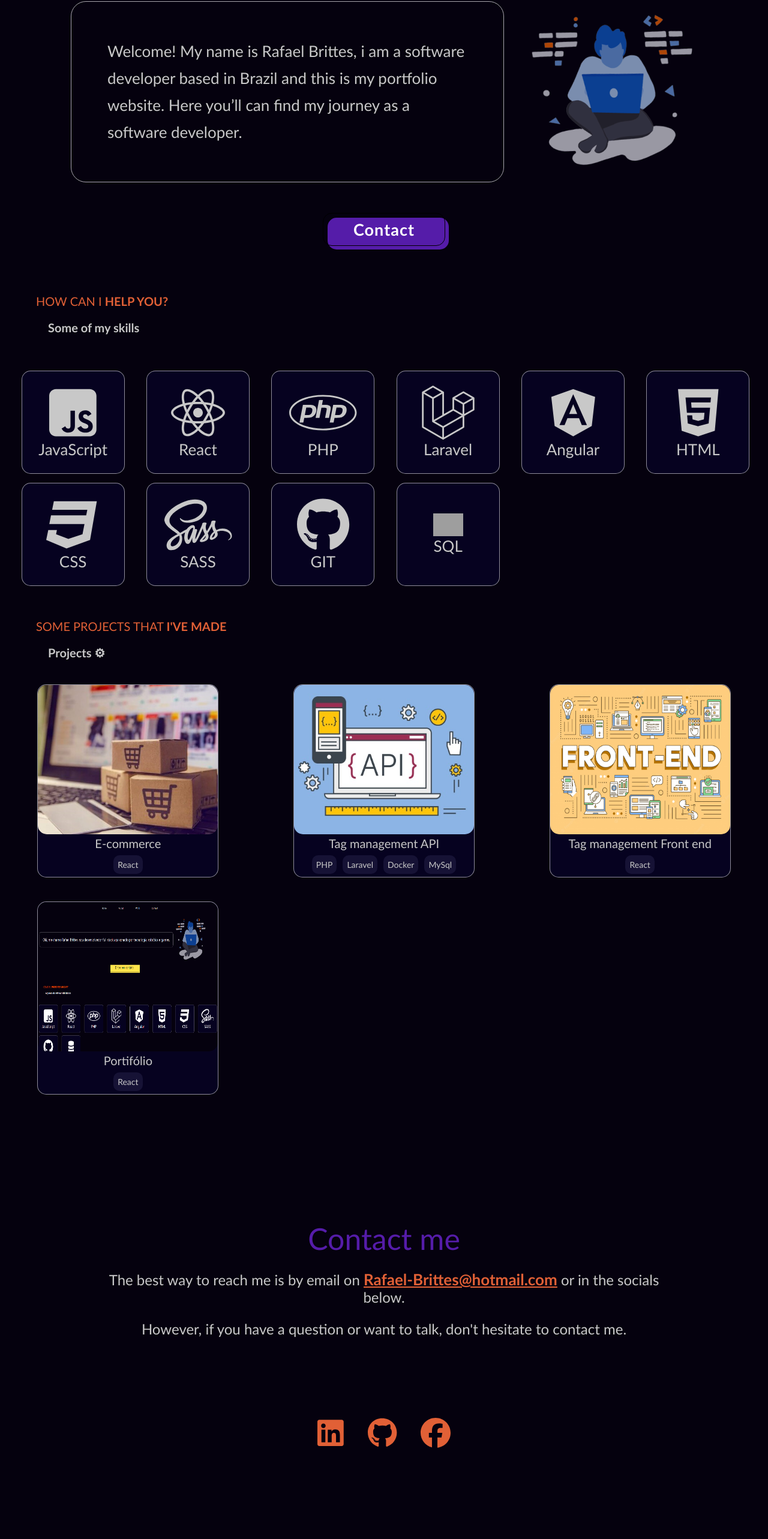
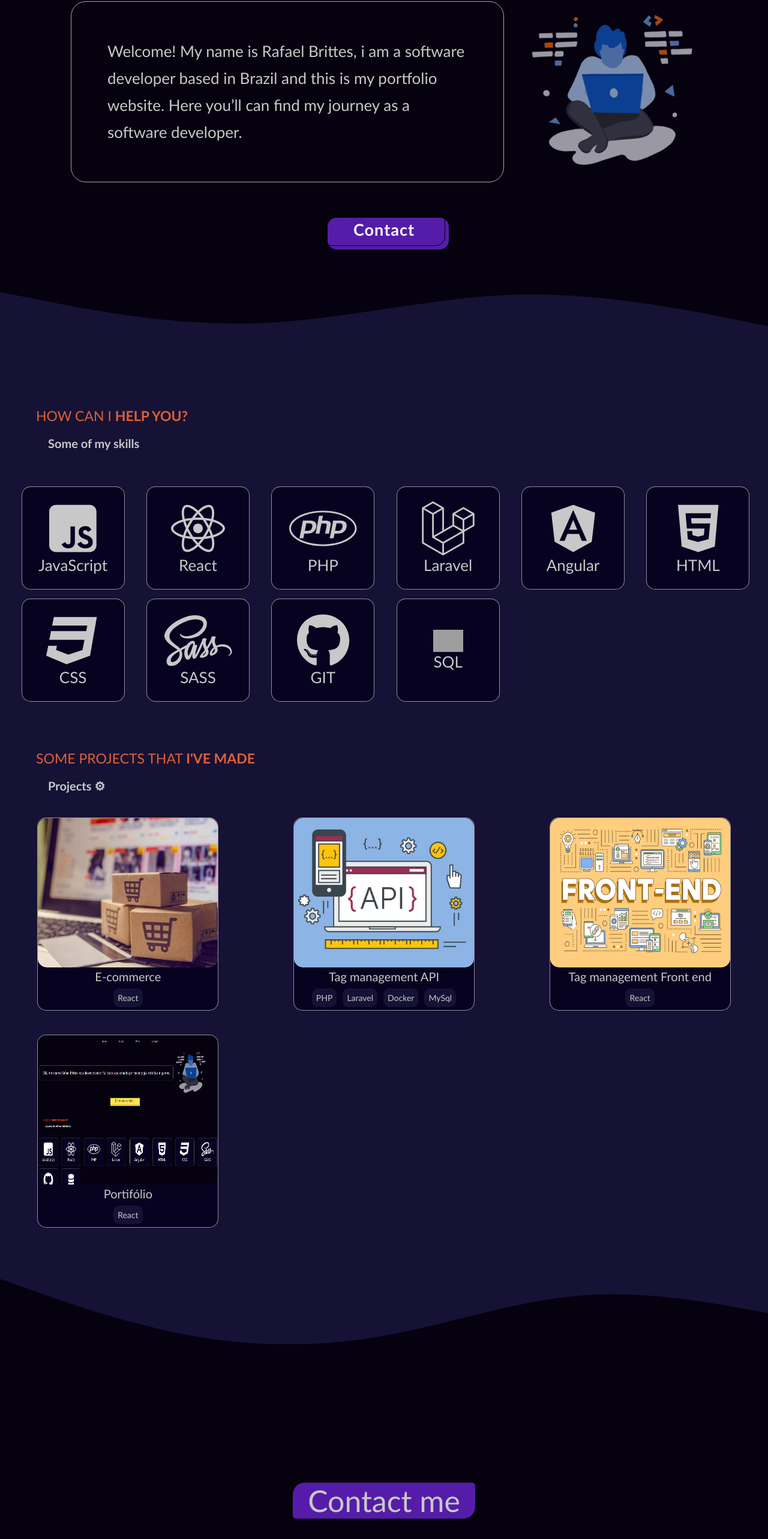
Before and after one commit to RafaelBrittes/RafaelBrittes.github.io, a React (Create React App) app: page / in a window 1280 px wide. Shown: the part 203-2769 px from the top of the page at 60% size. Built offline with nearby package versions, Linux system fonts and the light colour scheme; grey boxes are pictures that could not be loaded.

Commit message:
waves and contact changed

```diff
--- a/src/components/contact/contact.styles.jsx
+++ b/src/components/contact/contact.styles.jsx
@@ -1,6 +1,8 @@
 import styled from "styled-components";
 
 export const ContactComponent = styled.div`
+  display: flex;
+  flex-direction: column;
   text-align: center;
   font-size: 24px;
   color: ${(props) => props.theme.textWhiteCollor};
@@ -10,10 +12,16 @@ export const ContactComponent = styled.div`
   }
 
   h3 {
+    align-self: center;
     font-weight: 500;
     font-size: 50px;
-    margin: 0px;
-    color: ${(props) => props.theme.lightPurple};
+    padding: 0px 25px;
+    color: ${(props) => props.theme.textWhiteCollor};
+    background-color: ${(props) => props.theme.lightPurple};
+    border-radius: 20px 5px 20px 5px;
+    @media (max-width: 560px) {
+      font-size: 40px;
+    }
   }
 
   a {
@@ -35,7 +43,7 @@ export const IconsDiv = styled.div`
     :hover {
       filter: invert(0.9) sepia(1) hue-rotate(1deg) saturate(7) brightness(2);
     }
-    @media (max-width: 360px){
+    @media (max-width: 360px) {
       padding: 17px;
       margin-top: 50px;
     }
--- a/src/components/home/home.component.jsx
+++ b/src/components/home/home.component.jsx
@@ -66,9 +66,9 @@ function Home() {
       <NavBar />
       <Hero id="#hero">
         <p>
-          Welcome! My name is Rafael Brittes, i am a software developer based in Brazil and this
-          is my portfolio website. Here you’ll can find my journey as a software
-          developer.
+          Welcome! My name is Rafael Brittes, i am a software developer based in
+          Brazil and this is my portfolio website. Here you’ll can find my
+          journey as a software developer.
         </p>
         <img src={heroImg} alt="Dev" />
       </Hero>
@@ -76,6 +76,16 @@ function Home() {
       <ContactButton>
         <a href="#contact">Contact</a>
       </ContactButton>
+
+      <Svg>
+        <svg xmlns="http://www.w3.org/2000/svg" viewBox="0 0 1440 320">
+          <path
+            fill="#161235"
+            fill-opacity="1"
+            d="M0,64L80,80C160,96,320,128,480,122.7C640,117,800,75,960,69.3C1120,64,1280,96,1360,112L1440,128L1440,320L1360,320C1280,320,1120,320,960,320C800,320,640,320,480,320C320,320,160,320,80,320L0,320Z"
+          ></path>
+        </svg>
+      </Svg>
 
       <SideText id="skills">
         <h4>
@@ -102,6 +112,16 @@ function Home() {
         ))}
       </ProjectsContainer>
 
+      <Svg>
+        <svg xmlns="http://www.w3.org/2000/svg" viewBox="0 0 1440 320">
+          <path
+            fill="#161235"
+            fill-opacity="1"
+            d="M0,96L60,117.3C120,139,240,181,360,202.7C480,224,600,224,720,202.7C840,181,960,139,1080,128C1200,117,1320,139,1380,149.3L1440,160L1440,0L1380,0C1320,0,1200,0,1080,0C960,0,840,0,720,0C600,0,480,0,360,0C240,0,120,0,60,0L0,0Z"
+          ></path>
+        </svg>
+      </Svg>
+
       <section id="contact">
         <Contact />
       </section>
--- a/src/components/home/home.styles.jsx
+++ b/src/components/home/home.styles.jsx
@@ -98,10 +98,11 @@ export const ContactButton = styled.div`
 `;
 
 export const SideText = styled.div`
-  margin-left: 60px;
+  padding: 25px 0px 0px 60px;
   color: ${(props) => props.theme.strongOrange};
-  font-size: 20px;
+  background-color: #161235;
   h4 {
+    font-size: 23px;
     font-weight: 400;
     margin: 0px;
   }
@@ -109,12 +110,14 @@ export const SideText = styled.div`
     font-weight: bold;
   }
   p {
+    font-size: 20px;
     margin-left: 20px;
     font-weight: 600;
     color: ${(props) => props.theme.textWhiteCollor};
+    margin-bottom: 0px;
   }
   @media (max-width: 480px) {
-    margin: 15px;
+    padding: 15px;
     display: flex;
     flex-direction: column;
     align-items: center;
@@ -125,20 +128,23 @@ export const SideText = styled.div`
 `;
 
 export const IconContainer = styled.div`
-  margin: 50px 15px 50px 15px;
+  padding: 50px 15px 50px 15px;
   display: grid;
   grid-template-columns: repeat(auto-fit, minmax(200px, 1fr));
   place-items: center;
+  background-color: #161235;
   @media (max-width: 450px) {
     grid-template-columns: repeat(auto-fit, minmax(160px, 1fr));
   }
 `;
 
 export const ProjectsContainer = styled.div`
-  margin: 30px 0px 30px 0px;
+  padding: 30px 0px 30px 0px;
   display: grid;
   grid-template-columns: repeat(auto-fit, minmax(400px, 1fr));
   place-items: center;
+  background-color: #161235;
+
   @media (max-width: 450px) {
     grid-template-columns: repeat(auto-fit, minmax(220px, 1fr));
   }
@@ -147,4 +153,5 @@ export const ProjectsContainer = styled.div`
 export const Svg = styled.div`
   display: flex;
   margin-top: -60px;
+  margin-bottom: -60px;
 `;
```
